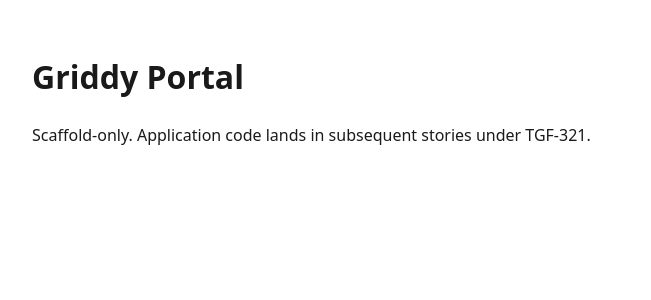
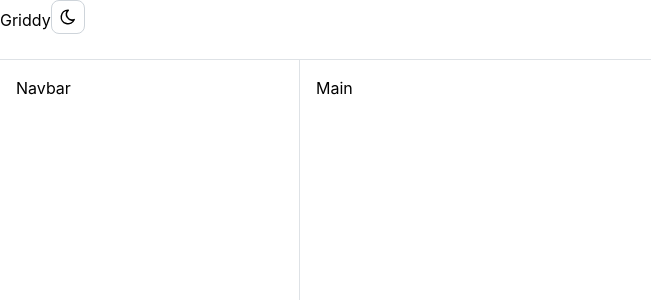
Before and after one commit to Thistle-Grow-Software/griddy-web-portal, a React (Vite) app: page / in a window 1280 px wide. Shown: the top 300 px of the page, without its empty margins (0-651 px from the left). Built offline with nearby package versions, Linux system fonts and the light colour scheme.

Commit message:
feat(TGF-325): Initial Mantine setup, basic AppShell
Signed-off-by: John Griebel <jkgriebel93@gmail.com>

```diff
--- /dev/null
+++ b/postcss.config.cjs
@@ -0,0 +1,14 @@
+module.exports = {
+	plugins: {
+		"postcss-preset-mantine": {},
+		"postcss-simple-vars": {
+			variables: {
+				"mantine-breakpoint-xs": "36em",
+				"mantine-breakpoint-sm": "48em",
+				"mantine-breakpoint-md": "62em",
+				"mantine-breakpoint-lg": "75em",
+				"mantine-breakpoint-xl": "88em",
+			},
+		},
+	},
+};
--- a/src/App.tsx
+++ b/src/App.tsx
@@ -1,8 +1,39 @@
+import "@mantine/core/styles.css";
+
+import { AppShell, Burger, HoverCard, MantineProvider } from "@mantine/core";
+import { useDisclosure } from "@mantine/hooks";
+
+import { ThemeToggle } from "./components/ThemeToggle";
+import Group = HoverCard.Group;
+
 export function App() {
+	const [opened, { toggle }] = useDisclosure();
+
 	return (
-		<main>
-			<h1>Griddy Portal</h1>
-			<p>Scaffold-only. Application code lands in subsequent stories under TGF-321.</p>
-		</main>
+		<MantineProvider defaultColorScheme="auto">
+			<AppShell
+				padding="md"
+				header={{ height: 60 }}
+				navbar={{
+					width: 300,
+					breakpoint: "sm",
+					collapsed: { mobile: !opened },
+				}}
+			>
+				<AppShell.Header>
+					<Group h="100%" px="md" justify="space-between">
+						<Group>
+							<Burger opened={opened} onClick={toggle} hiddenFrom="sm" size="sm" />
+							<span>Griddy</span>
+						</Group>
+						<ThemeToggle />
+					</Group>
+				</AppShell.Header>
+
+				<AppShell.Navbar p="md">Navbar</AppShell.Navbar>
+
+				<AppShell.Main>Main</AppShell.Main>
+			</AppShell>
+		</MantineProvider>
 	);
 }
--- /dev/null
+++ b/src/components/ThemeToggle.tsx
@@ -0,0 +1,15 @@
+import { ActionIcon, useComputedColorScheme, useMantineColorScheme } from "@mantine/core";
+import { IconMoon, IconSun } from "@tabler/icons-react";
+
+export function ThemeToggle() {
+	const { setColorScheme } = useMantineColorScheme();
+	const computed = useComputedColorScheme("light", { getInitialValueInEffect: true });
+
+	const toggle = () => setColorScheme(computed === "dark" ? "light" : "dark");
+
+	return (
+		<ActionIcon onClick={toggle} variant="default" size="lg" aria-label="Toggle color scheme">
+			{computed === "dark" ? <IconSun size={18} /> : <IconMoon size={18} />}
+		</ActionIcon>
+	);
+}
--- a/src/main.tsx
+++ b/src/main.tsx
@@ -1,4 +1,5 @@
 import { App } from "@/App";
+import { ColorSchemeScript } from "@mantine/core";
 import { StrictMode } from "react";
 import { createRoot } from "react-dom/client";
 import "@/index.css";
@@ -10,6 +11,7 @@ if (!rootElement) {
 
 createRoot(rootElement).render(
 	<StrictMode>
+		<ColorSchemeScript defaultColorScheme={"auto"} />
 		<App />
 	</StrictMode>,
 );
```
Also changed, not shown: package.json (+18 -4 lines), 1 other file (tests, documents, lock files or other folders).
